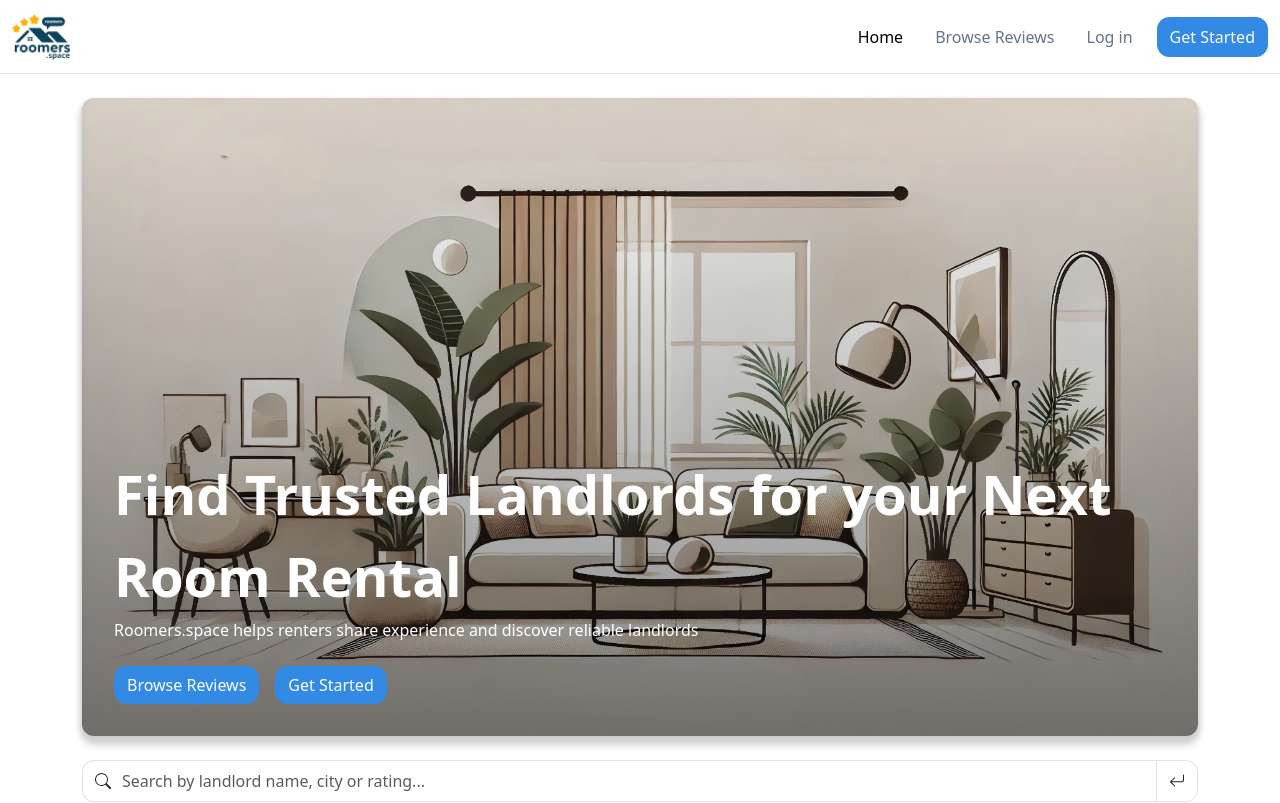
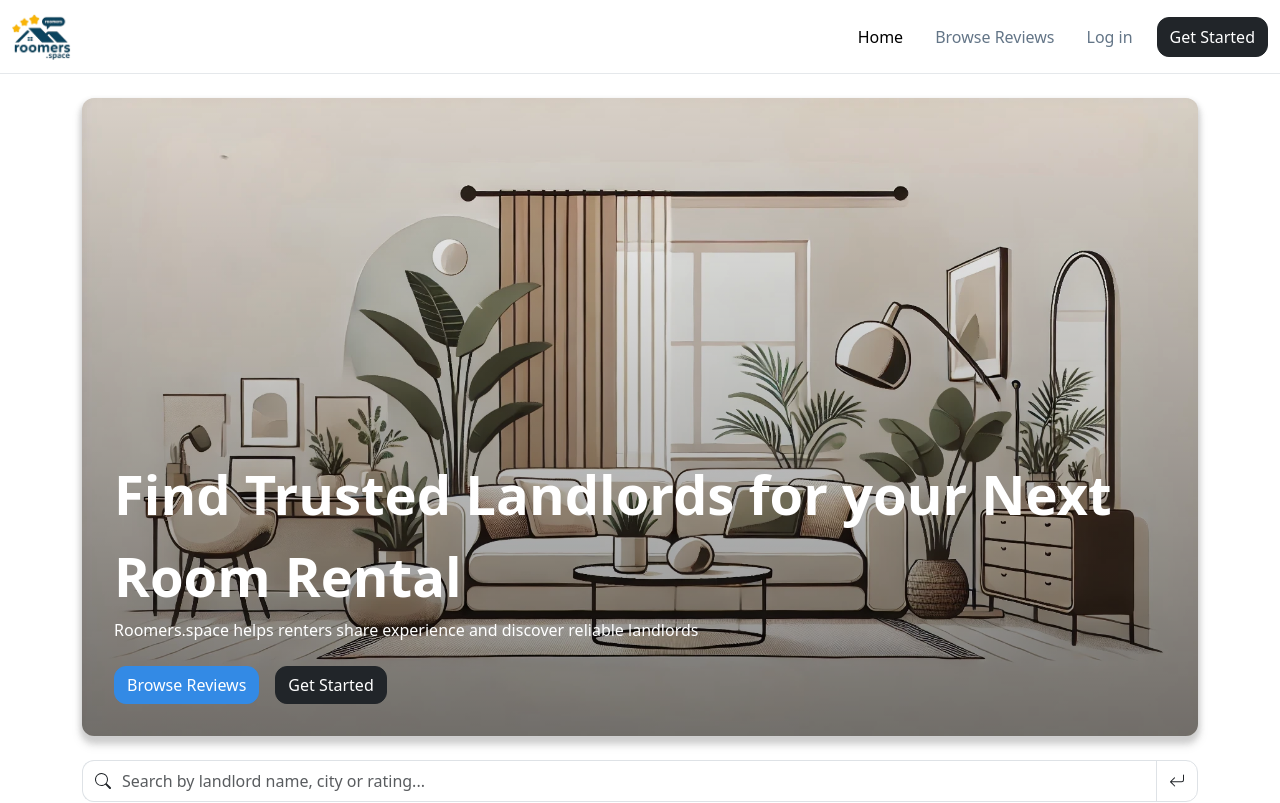
Before and after one commit to bisesh7/Roomers, a Next.js app: page / in a window 1280 px wide. Shown: the top 803 px of the page. Built offline with nearby package versions, Linux system fonts and the light colour scheme; no server answers.

Commit message:
Remove ts-lint errors

```diff
--- a/src/app/components/Auth/Register.tsx
+++ b/src/app/components/Auth/Register.tsx
@@ -106,9 +106,8 @@ const Register: NextPage<Props> = ({
   return (
     <>
       <Button
-        variant="primary"
+        variant="dark"
         className={classNames({
-          [common.skyblue]: true,
           [common.medium]: true,
           [common.button]: true,
         })}
```
